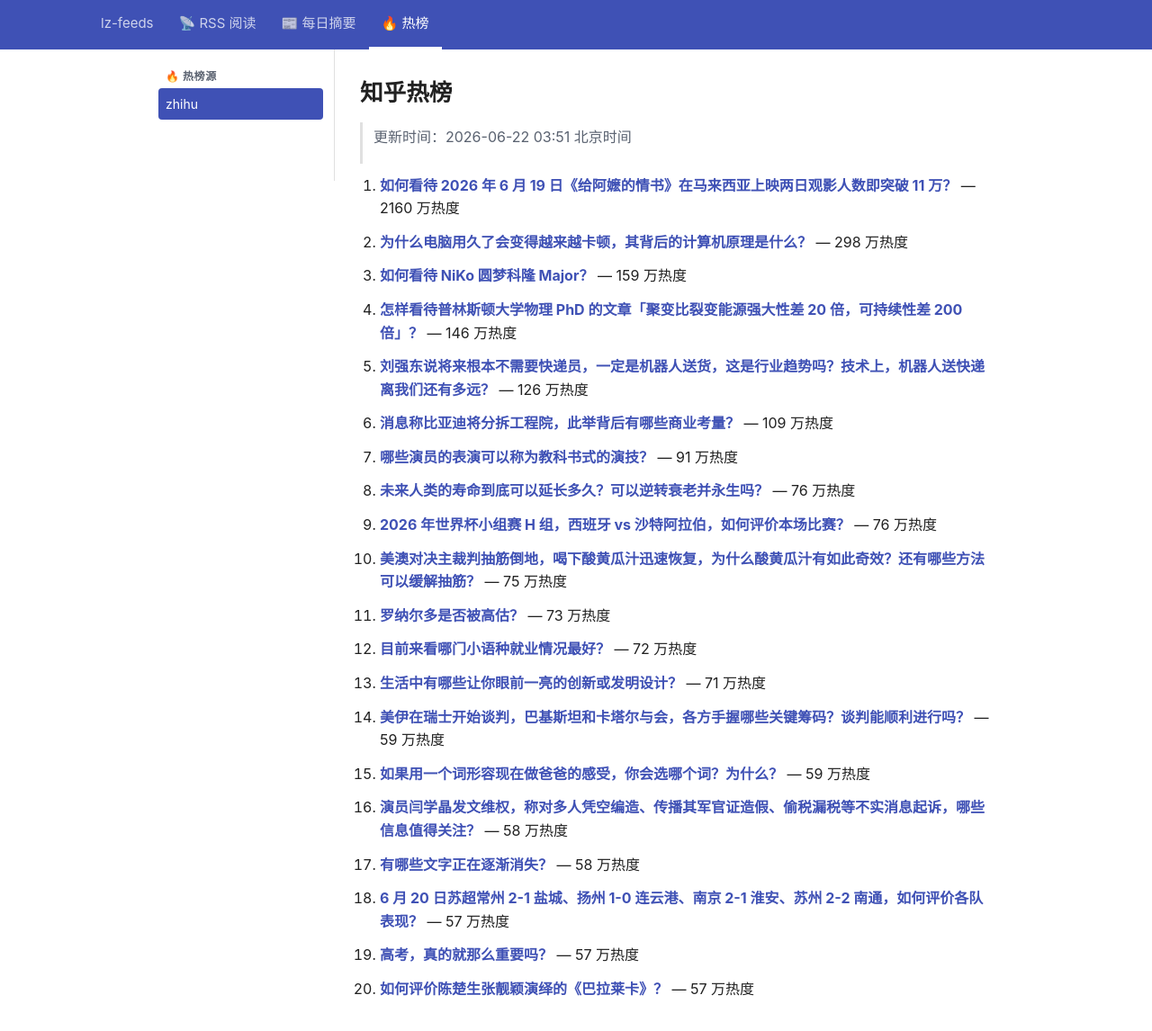
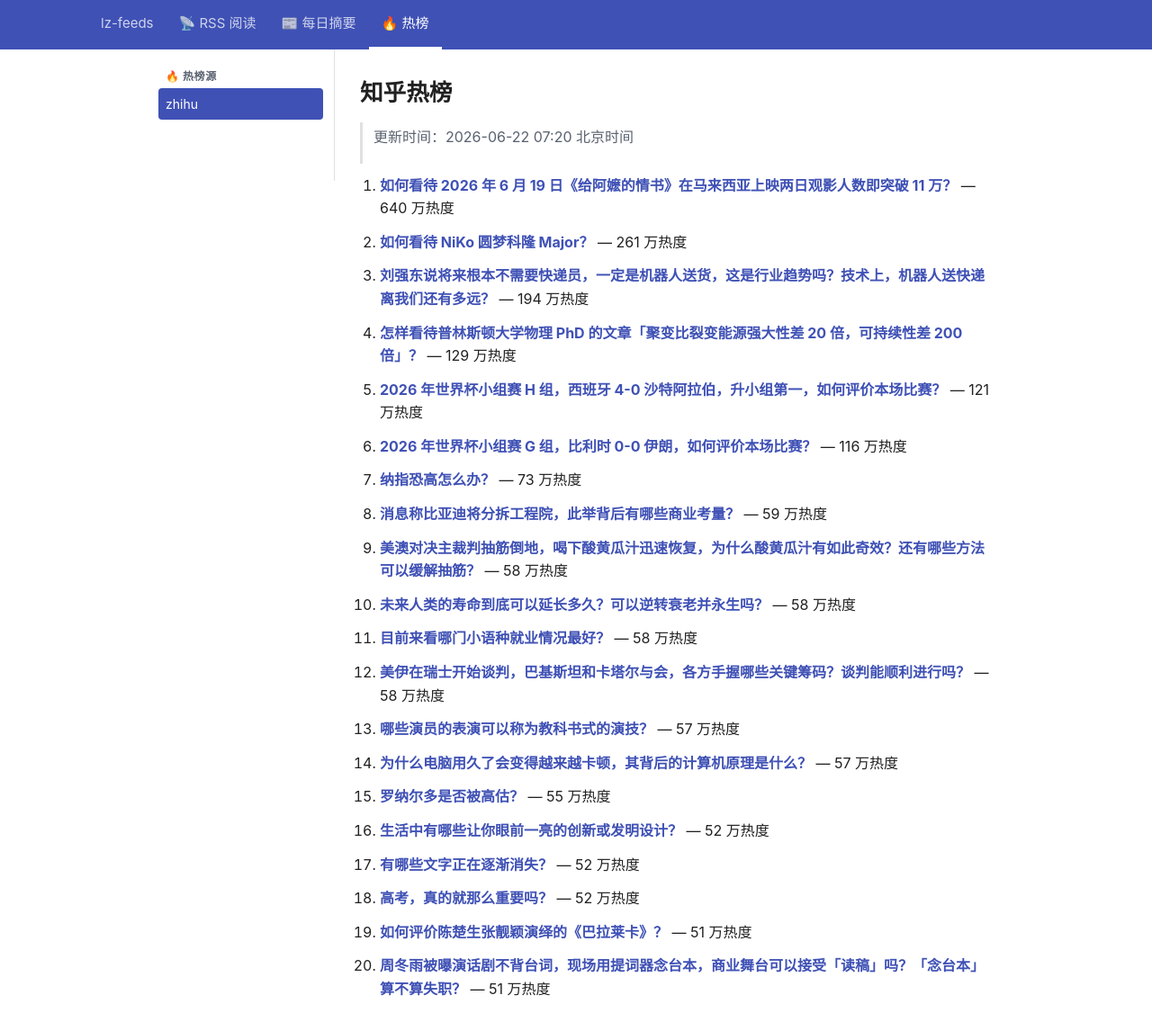
Before and after one commit to lizhang0101/lz-feeds, a Jekyll site: the page built from _hotlist/zhihu.md, in a window 1280 px wide and 1177 px high. Shown: the top 1146 px of the window at 90% size. Built offline with Jekyll 4.4.1, drawn with Linux system fonts in a browser that asks for light colours.

Commit message:
hotlist: 2026-06-21T23:20Z

```diff
--- a/_hotlist/zhihu.md
+++ b/_hotlist/zhihu.md
@@ -1,48 +1,48 @@
 ---
-updated: 2026-06-22 03:51 北京时间
+updated: 2026-06-22 07:20 北京时间
 count: 20
 ---
 
 # 知乎热榜
 
-> 更新时间：2026-06-22 03:51 北京时间
+> 更新时间：2026-06-22 07:20 北京时间
 
-1. **[如何看待 2026 年 6 月 19 日《给阿嬷的情书》在马来西亚上映两日观影人数即突破 11 万？](https://www.zhihu.com/question/2051877705340155594)** — 2160 万热度
+1. **[如何看待 2026 年 6 月 19 日《给阿嬷的情书》在马来西亚上映两日观影人数即突破 11 万？](https://www.zhihu.com/question/2051877705340155594)** — 640 万热度
 
-2. **[为什么电脑用久了会变得越来越卡顿，其背后的计算机原理是什么？](https://www.zhihu.com/question/2050541900717876936)** — 298 万热度
+2. **[如何看待 NiKo 圆梦科隆 Major？](https://www.zhihu.com/question/2052210769987646282)** — 261 万热度
 
-3. **[如何看待 NiKo 圆梦科隆 Major？](https://www.zhihu.com/question/2052210769987646282)** — 159 万热度
+3. **[刘强东说将来根本不需要快递员，一定是机器人送货，这是行业趋势吗？技术上，机器人送快递离我们还有多远？](https://www.zhihu.com/question/2052132938649531488)** — 194 万热度
 
-4. **[怎样看待普林斯顿大学物理 PhD 的文章「聚变比裂变能源强大性差 20 倍，可持续性差 200 倍」？](https://www.zhihu.com/question/2048848198643474975)** — 146 万热度
+4. **[怎样看待普林斯顿大学物理 PhD 的文章「聚变比裂变能源强大性差 20 倍，可持续性差 200 倍」？](https://www.zhihu.com/question/2048848198643474975)** — 129 万热度
 
-5. **[刘强东说将来根本不需要快递员，一定是机器人送货，这是行业趋势吗？技术上，机器人送快递离我们还有多远？](https://www.zhihu.com/question/2052132938649531488)** — 126 万热度
+5. **[2026 年世界杯小组赛 H 组，西班牙 4-0 沙特阿拉伯，升小组第一，如何评价本场比赛？](https://www.zhihu.com/question/2050231491490047949)** — 121 万热度
 
-6. **[消息称比亚迪将分拆工程院，此举背后有哪些商业考量？](https://www.zhihu.com/question/2051040051715482745)** — 109 万热度
+6. **[2026 年世界杯小组赛 G 组，比利时 0-0 伊朗，如何评价本场比赛？](https://www.zhihu.com/question/2050231638596876231)** — 116 万热度
 
-7. **[哪些演员的表演可以称为教科书式的演技？](https://www.zhihu.com/question/61178908)** — 91 万热度
+7. **[纳指恐高怎么办？](https://www.zhihu.com/question/2038688378841978653)** — 73 万热度
 
-8. **[未来人类的寿命到底可以延长多久？可以逆转衰老并永生吗？](https://www.zhihu.com/question/396327643)** — 76 万热度
+8. **[消息称比亚迪将分拆工程院，此举背后有哪些商业考量？](https://www.zhihu.com/question/2051040051715482745)** — 59 万热度
 
-9. **[2026 年世界杯小组赛 H 组，西班牙 vs 沙特阿拉伯，如何评价本场比赛？](https://www.zhihu.com/question/2050231491490047949)** — 76 万热度
+9. **[美澳对决主裁判抽筋倒地，喝下酸黄瓜汁迅速恢复，为什么酸黄瓜汁有如此奇效？还有哪些方法可以缓解抽筋？](https://www.zhihu.com/question/2051665923690292996)** — 58 万热度
 
-10. **[美澳对决主裁判抽筋倒地，喝下酸黄瓜汁迅速恢复，为什么酸黄瓜汁有如此奇效？还有哪些方法可以缓解抽筋？](https://www.zhihu.com/question/2051665923690292996)** — 75 万热度
+10. **[未来人类的寿命到底可以延长多久？可以逆转衰老并永生吗？](https://www.zhihu.com/question/396327643)** — 58 万热度
 
-11. **[罗纳尔多是否被高估？](https://www.zhihu.com/question/28233036)** — 73 万热度
+11. **[目前来看哪门小语种就业情况最好？](https://www.zhihu.com/question/31607201)** — 58 万热度
 
-12. **[目前来看哪门小语种就业情况最好？](https://www.zhihu.com/question/31607201)** — 72 万热度
+12. **[美伊在瑞士开始谈判，巴基斯坦和卡塔尔与会，各方手握哪些关键筹码？谈判能顺利进行吗？](https://www.zhihu.com/question/2052018098027192414)** — 58 万热度
 
-13. **[生活中有哪些让你眼前一亮的创新或发明设计？](https://www.zhihu.com/question/283257220)** — 71 万热度
+13. **[哪些演员的表演可以称为教科书式的演技？](https://www.zhihu.com/question/61178908)** — 57 万热度
 
-14. **[美伊在瑞士开始谈判，巴基斯坦和卡塔尔与会，各方手握哪些关键筹码？谈判能顺利进行吗？](https://www.zhihu.com/question/2052018098027192414)** — 59 万热度
+14. **[为什么电脑用久了会变得越来越卡顿，其背后的计算机原理是什么？](https://www.zhihu.com/question/2050541900717876936)** — 57 万热度
 
-15. **[如果用一个词形容现在做爸爸的感受，你会选哪个词？为什么？](https://www.zhihu.com/question/2047680072484484960)** — 59 万热度
+15. **[罗纳尔多是否被高估？](https://www.zhihu.com/question/28233036)** — 55 万热度
 
-16. **[演员闫学晶发文维权，称对多人凭空编造、传播其军官证造假、偷税漏税等不实消息起诉，哪些信息值得关注？](https://www.zhihu.com/question/2051405210149286965)** — 58 万热度
+16. **[生活中有哪些让你眼前一亮的创新或发明设计？](https://www.zhihu.com/question/283257220)** — 52 万热度
 
-17. **[有哪些文字正在逐渐消失？](https://www.zhihu.com/question/2049960380819052162)** — 58 万热度
+17. **[有哪些文字正在逐渐消失？](https://www.zhihu.com/question/2049960380819052162)** — 52 万热度
 
-18. **[6 月 20 日苏超常州 2-1 盐城、扬州 1-0 连云港、南京 2-1 淮安、苏州 2-2 南通，如何评价各队表现？](https://www.zhihu.com/question/2051755694106178945)** — 57 万热度
+18. **[高考，真的就那么重要吗？](https://www.zhihu.com/question/2052045109299041616)** — 52 万热度
 
-19. **[高考，真的就那么重要吗？](https://www.zhihu.com/question/2052045109299041616)** — 57 万热度
+19. **[如何评价陈楚生张靓颖演绎的《巴拉莱卡》？](https://www.zhihu.com/question/2049148329733386531)** — 51 万热度
 
-20. **[如何评价陈楚生张靓颖演绎的《巴拉莱卡》？](https://www.zhihu.com/question/2049148329733386531)** — 57 万热度
+20. **[周冬雨被曝演话剧不背台词，现场用提词器念台本，商业舞台可以接受「读稿」吗？「念台本」算不算失职？](https://www.zhihu.com/question/2050968233121943905)** — 51 万热度
```
